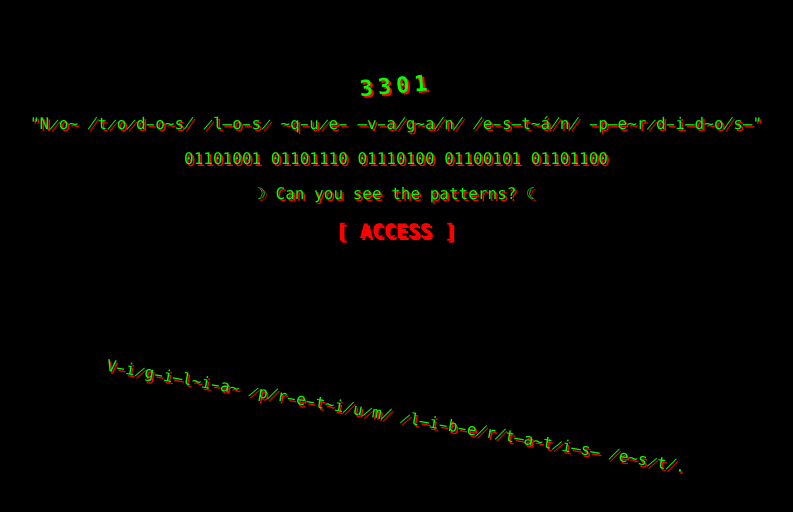
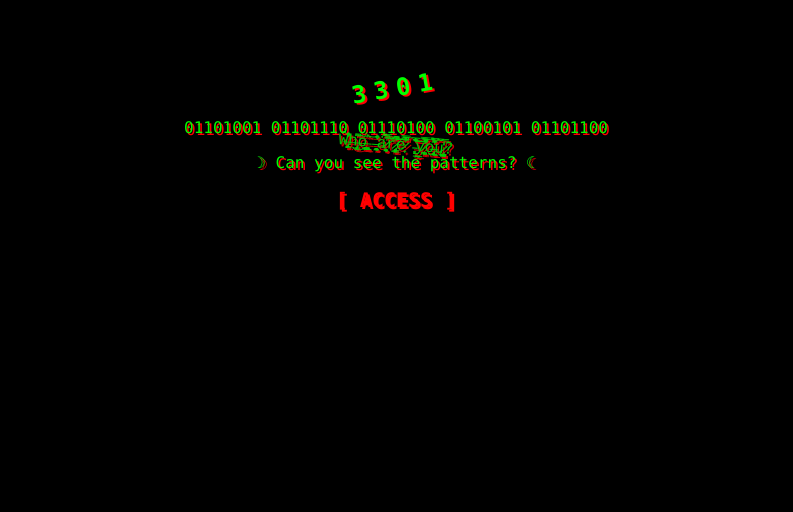
Before and after one commit to NewOrganization001/You-Are-An-Idiot, a plain HTML site: page index.html in a window 1280 px wide. Shown: the whole page, without its empty margins (244-1037 px from the left). Drawn offline with Linux system fonts and the light colour scheme.

Commit message:
Update index.html

```diff
--- a/index.html
+++ b/index.html
@@ -11,7 +11,7 @@
             font-family: "Lucida Console", "Courier New", monospace;
             text-align: center;
             padding: 50px;
-            animation: glitch 1s infinite;
+            animation: glitch 0.5s infinite alternate;
         }
         @keyframes glitch {
             0% { text-shadow: 2px 2px red; }
@@ -31,36 +31,38 @@
             text-decoration: underline;
         }
         .distorted {
-            transform: rotate(-5deg);
-            letter-spacing: 5px;
-            font-size: 22px;
+            transform: rotate(-10deg);
+            letter-spacing: 8px;
+            font-size: 24px;
         }
-        .random-position {
+        .random-text {
             position: absolute;
-            top: 50vh;
-            left: 50vw;
-            transform: translate(-50%, -50%) rotate(10deg);
+            left: 50%;
+            transform: translateX(-50%) rotate(5deg);
+            opacity: 0.8;
         }
     </style>
 </head>
 <body>
     <h1 class="distorted">3301</h1>
-    <p>"N̷o̴ ̸t̷o̷d̵o̴s̸ ̷l̶o̵s̷ ̴q̵u̷e̵ ̶v̵a̸g̴a̸n̸ ̸e̵s̶t̴á̸n̸ ̵p̶e̴r̷d̵i̶d̴o̸s̶"</p>
-    <p class="random-position">V̵i̷g̵i̶l̴i̵a̴ ̷p̸r̵e̵t̴i̸u̷m̸ ̷l̶i̵b̵e̸r̸t̶a̴t̷i̶s̶ ̸e̴s̷t̸.</p>
+    <p class="random-text">W̶̡̮̯͙̾̏̂̑̓̎h̶̡̜̯̤͂̍͆͜õ̶̪̼̲̺̳̜̝̯͑̈́͘͝ ̶̘̯̦̰͍̦̗͛̈̒̎ȧ̷̱͉̘̹̘̯̘̬̇̓̈́̀̿̚r̷̡̦̙̻͕͇̈́̀̓͆̚͝͠e̷̟͛̿͊̓͑̅̚̚ ̵̩̻̍̅̐̑̌͑͛̏͝y̷̨̛̗̙͉̲̪̠̰̿̓̍͛̎̅̚̚ọ̶̢̨̦͍̲̊̉̉̿̄̋̔́ų̷̡̪̼̦̰̺͉͗̿̃̒́?</p>
     <p>01101001 01101110 01110100 01100101 01101100</p>
     <p>☽ Can you see the patterns? ☾</p>
     <p><a href="#" onclick="reveal()">[ ACCESS ]</a></p>
 
     <div id="hidden-message" class="hidden">
-        <p>W̵̔͗̅̕͜ę̸̻̪̪͆̄̈́̑l̸̡͕̗̩͙̳͈̈̄́̄̈́̀͆͠c̵̺͕͌̅̏̓̒̎͠ơ̴̛̥̞̈̾̄̄͂͒̈́̍m̷̲̤̖̼̩̎͂̾̀ḛ̸̛̞̰̠̝̦̳̅̾̓̾͗,̶̥̘͋̄̄̈́͝ ̵̤͍̑̔͗s̵̡͕͈̪̖̰͑̀́̈́͌͒e̵̗̙̺̳̩̳̓̄̇̒͐̀̑͝͝e̸̜͇̦̅̅̿̀͠k̴̩͕̗͕̰̩̒̎͝ḛ̷̠͆͆̔͛̾̕͠r̷̘̰̦̱̘̂̂̆͑̈͂̀̚.̸̛̝̝̬̼͙̿̋̚͘͠</p>
+        <p>Welcome, seeker. The journey begins.</p>
+        <p>Decrypt: 54686973206973206A7573742074686520626567696E6E696E67</p>
+        <p>01F4A9 0414 04F6 042B 0427 03A9 0021</p>
         <p>Find the truth: <a href="https://en.wikipedia.org/wiki/Cicada_3301" target="_blank">https://en.wikipedia.org/wiki/Cicada_3301</a></p>
-        <p>D̸̠̼̘̹̤̜̹͇̜̐̔͂̈́͘̕̚͠͠ḛ̶̖̟̠̱̺̯̓̇͊͆̌̿́̏͠ͅc̵̠͎̬̝̞̯̳̦̅̀͆̓͛̇̊͠ȑ̸͖̖̳͎̱͕͎̠͒̊̎̎̊͂̈́̀y̷̝̗͍̱̾̆̊̄͗͂̀̕p̷̼̟̯̠̝̺̖̻̑̏͆̆̃͒͆̚͜͝ț̵̛͚̯̖̤̦̤̳̄̆̄̑̈́͘:̷̪̞̅̆͋͆͊͆͐̕ 54686973206973206A7573742074686520626567696E6E696E67</p>
+        <p>𝕋𝕙𝕖𝕣𝕖 𝕚𝕤 𝕟𝕠 𝕥𝕣𝕦𝕥𝕙, 𝕠𝕟𝕝𝕪 𝕔𝕠𝕕𝕖.</p>
     </div>
 
     <script>
         function reveal() {
             document.getElementById("hidden-message").classList.remove("hidden");
         }
+        setTimeout(() => { alert("You are being watched."); }, 15000);
     </script>
 </body>
 </html>
```
